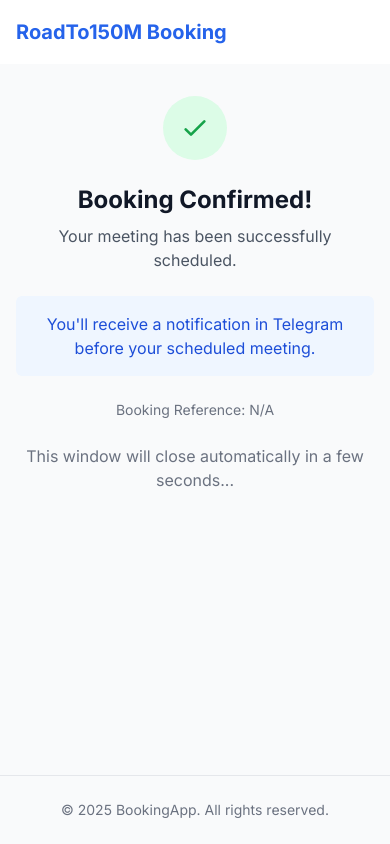
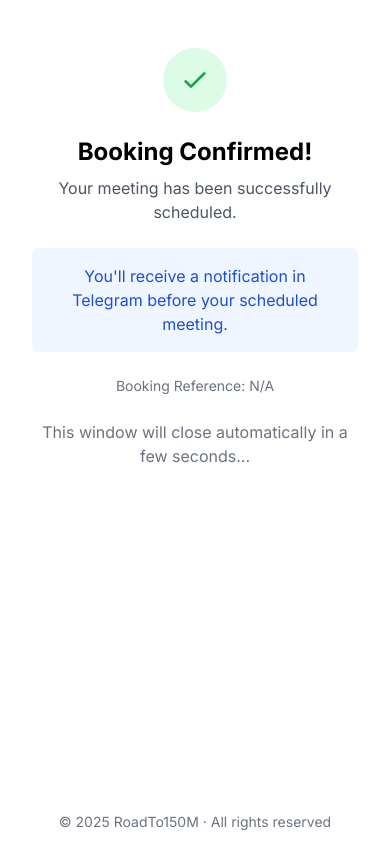
Before and after one commit to cramingle/roadto150M, a Next.js app: page /confirmation in a window 390 px wide. Built offline with nearby package versions, Linux system fonts and the light colour scheme.

Commit message:
Refactor styling and layout for Telegram Mini App integration. Enhance global CSS with theme variables, update layout structure for improved responsiveness, and optimize UI components for better user experience. Implement loading state in the home page and adjust booking form styles for consistency.

```diff
--- a/src/app/booking/page.tsx
+++ b/src/app/booking/page.tsx
@@ -196,11 +196,11 @@ export default function BookingPage() {
 
       case BookingStep.ERROR:
         return (
-          <div className="bg-red-50 border border-red-200 rounded-md p-4 text-center">
-            <p className="text-red-600 font-medium">{error || 'An error occurred'}</p>
+          <div className="tg-secondary-bg border border-red-300 rounded-xl p-5 text-center">
+            <p className="text-red-600 font-medium mb-4">{error || 'An error occurred'}</p>
             <button
               onClick={() => router.refresh()}
-              className="mt-3 bg-red-600 text-white px-4 py-2 rounded-md hover:bg-red-700 transition-colors"
+              className="tg-button py-2 px-4"
             >
               Try Again
             </button>
@@ -213,7 +213,7 @@ export default function BookingPage() {
   };
 
   return (
-    <div className="max-w-lg mx-auto px-4 py-8">
+    <div className="max-w-lg mx-auto">
       <h1 className="text-2xl font-bold mb-6 text-center">Book a Meeting</h1>
       {renderContent()}
     </div>
--- a/src/app/globals.css
+++ b/src/app/globals.css
@@ -2,21 +2,76 @@
 @tailwind components;
 @tailwind utilities;
 
-/* Base styling */
+/* Base styling optimized for Telegram Mini App */
 @layer base {
+  :root {
+    --tg-theme-bg-color: #ffffff;
+    --tg-theme-text-color: #000000;
+    --tg-theme-hint-color: #999999;
+    --tg-theme-link-color: #2481cc;
+    --tg-theme-button-color: #2481cc;
+    --tg-theme-button-text-color: #ffffff;
+    --tg-theme-secondary-bg-color: #f0f0f0;
+  }
+
   body {
-    @apply text-gray-900 bg-gray-50;
+    @apply text-gray-900;
+    background-color: var(--tg-theme-bg-color);
+    color: var(--tg-theme-text-color);
+    -webkit-font-smoothing: antialiased;
+    -moz-osx-font-smoothing: grayscale;
+    overscroll-behavior: none;
+    overflow-x: hidden;
+    padding: 0;
+    margin: 0;
   }
+
+  h1, h2, h3, h4, h5, h6 {
+    color: var(--tg-theme-text-color);
+  }
+
+  button {
+    border-radius: 8px;
+  }
+
+  a {
+    color: var(--tg-theme-link-color);
+  }
+}
+
+/* Telegram Mini App theme class */
+.tg-button {
+  background-color: var(--tg-theme-button-color);
+  color: var(--tg-theme-button-text-color);
+  border: none;
+  border-radius: 8px;
+  padding: 0.75rem 1rem;
+  font-weight: 500;
+  cursor: pointer;
+  transition: all 0.1s ease;
+}
+
+.tg-button:hover {
+  opacity: 0.9;
+}
+
+.tg-button:active {
+  transform: scale(0.98);
+}
+
+.tg-secondary-bg {
+  background-color: var(--tg-theme-secondary-bg-color);
 }
 
 /* Calendar custom styling */
 .react-calendar {
   width: 100%;
-  background-color: white;
+  background-color: var(--tg-theme-bg-color);
   padding: 1rem;
-  border-radius: 0.5rem;
-  border: 1px solid #e5e7eb;
-  box-shadow: 0 1px 2px 0 rgba(0, 0, 0, 0.05);
+  border-radius: 12px;
+  border: 1px solid rgba(0, 0, 0, 0.05);
+  box-shadow: 0 2px 6px rgba(0, 0, 0, 0.05);
+  font-family: inherit;
 }
 
 .react-calendar__navigation {
@@ -27,13 +82,13 @@
 
 .react-calendar__navigation button {
   min-width: 2.5rem;
-  color: #4b5563;
+  color: var(--tg-theme-text-color);
   padding: 0.25rem;
-  border-radius: 0.25rem;
+  border-radius: 8px;
 }
 
 .react-calendar__navigation button:hover:enabled {
-  background-color: #f3f4f6;
+  background-color: var(--tg-theme-secondary-bg-color);
 }
 
 .react-calendar__navigation button:disabled {
@@ -42,7 +97,7 @@
 }
 
 .react-calendar__navigation__label {
-  font-weight: 500;
+  font-weight: 600;
   font-size: 1.125rem;
 }
 
@@ -53,7 +108,7 @@
 .react-calendar__month-view__weekdays__weekday {
   text-align: center;
   font-size: 0.875rem;
-  color: #6b7280;
+  color: var(--tg-theme-hint-color);
   padding: 0.25rem 0;
 }
 
@@ -62,30 +117,72 @@
 }
 
 .react-calendar__tile {
-  border-radius: 9999px;
+  border-radius: 50%;
+  aspect-ratio: 1;
   padding: 0.5rem;
   text-align: center;
   font-size: 0.875rem;
+  margin: 2px;
 }
 
 .react-calendar__tile:hover:enabled {
-  background-color: #eff6ff;
+  background-color: rgba(36, 129, 204, 0.1);
 }
 
 .react-calendar__tile--active {
-  background-color: #2563eb;
-  color: white;
+  background-color: var(--tg-theme-button-color);
+  color: var(--tg-theme-button-text-color);
+  font-weight: 500;
 }
 
 .react-calendar__tile--active:hover:enabled {
-  background-color: #1d4ed8;
+  background-color: var(--tg-theme-button-color);
+  opacity: 0.9;
 }
 
 .react-calendar__tile--now {
-  background-color: #fefce8;
+  background-color: rgba(36, 129, 204, 0.15);
 }
 
 .react-calendar__tile:disabled {
-  opacity: 0.5;
+  opacity: 0.4;
   cursor: not-allowed;
 }
+
+/* Form styles */
+.form-input {
+  width: 100%;
+  padding: 0.75rem 1rem;
+  border: 1px solid rgba(0, 0, 0, 0.1);
+  border-radius: 8px;
+  background-color: var(--tg-theme-bg-color);
+  color: var(--tg-theme-text-color);
+  transition: border-color 0.2s ease;
+}
+
+.form-input:focus {
+  outline: none;
+  border-color: var(--tg-theme-button-color);
+  box-shadow: 0 0 0 2px rgba(36, 129, 204, 0.2);
+}
+
+/* Time slot styles */
+.time-slot {
+  padding: 12px;
+  border-radius: 8px;
+  font-weight: 500;
+  text-align: center;
+  transition: all 0.2s ease;
+  border: 1px solid rgba(0, 0, 0, 0.1);
+  background-color: var(--tg-theme-bg-color);
+}
+
+.time-slot:hover {
+  background-color: var(--tg-theme-secondary-bg-color);
+}
+
+.time-slot.selected {
+  background-color: var(--tg-theme-button-color);
+  color: var(--tg-theme-button-text-color);
+  border-color: var(--tg-theme-button-color);
+}
--- a/src/app/layout.tsx
+++ b/src/app/layout.tsx
@@ -1,14 +1,13 @@
-import { Header } from '@/components/layout/Header';
-import { Footer } from '@/components/layout/Footer';
 import './globals.css';
 import type { Metadata } from 'next';
 import { Inter } from 'next/font/google';
+import Script from 'next/script';
 
 const inter = Inter({ subsets: ['latin'] });
 
 export const metadata: Metadata = {
-  title: 'RoadTo150M Booking Schedule',
-  description: 'An easy-to-use booking application for scheduling meetings through Telegram',
+  title: 'RoadTo150M Booking',
+  description: 'Schedule meetings efficiently through Telegram',
 };
 
 export default function RootLayout({
@@ -20,15 +19,16 @@ export default function RootLayout({
     <html lang="en">
       <head>
         <meta name="viewport" content="width=device-width, initial-scale=1.0, maximum-scale=1.0, user-scalable=no" />
-        <script src="https://telegram.org/js/telegram-web-app.js"></script>
+        <Script src="https://telegram.org/js/telegram-web-app.js" strategy="beforeInteractive" />
       </head>
       <body className={inter.className}>
-        <div className="flex flex-col min-h-screen">
-          <Header />
-          <main className="flex-1 bg-gray-50">
+        <div className="flex flex-col min-h-screen max-w-md mx-auto">
+          <main className="flex-1 p-4">
             {children}
           </main>
-          <Footer />
+          <footer className="py-3 px-4 text-center text-sm text-gray-500">
+            <p>© 2025 RoadTo150M · All rights reserved</p>
+          </footer>
         </div>
       </body>
     </html>
--- a/src/app/page.tsx
+++ b/src/app/page.tsx
@@ -1,15 +1,18 @@
 'use client';
 
-import React, { useEffect } from 'react';
+import React, { useEffect, useState } from 'react';
 import { useRouter } from 'next/navigation';
 import Link from 'next/link';
-import { getBookingToken } from '@/lib/telegram';
+import { getBookingToken, initTelegramWebApp } from '@/lib/telegram';
 
 export default function Home() {
   const router = useRouter();
+  const [loading, setLoading] = useState(true);
 
-  // Check for token and redirect if available
+  // Initialize Telegram web app and check for token
   useEffect(() => {
+    initTelegramWebApp();
+
     // First try to get token from Telegram WebApp
     let token = getBookingToken();
 
@@ -21,43 +24,53 @@ export default function Home() {
 
     if (token) {
       router.push(`/booking?token=${token}`);
+    } else {
+      setLoading(false);
     }
   }, [router]);
 
+  if (loading) {
+    return (
+      <div className="flex justify-center items-center h-[70vh]">
+        <div className="animate-spin rounded-full h-12 w-12 border-t-2 border-b-2 border-blue-500"></div>
+      </div>
+    );
+  }
+
   return (
-    <div className="max-w-3xl mx-auto px-4 py-16 text-center">
-      <h1 className="text-4xl font-bold mb-6">Welcome to the RoadTo150M Booking Schedule</h1>
-      <p className="text-xl text-gray-600 mb-8">
-        This application helps you easily schedule meetings and appointments.
+    <div className="px-4 py-8 text-center">
+      <h1 className="text-3xl font-bold mb-4">RoadTo150M Booking</h1>
+      <p className="text-lg mb-8 text-gray-600">
+        Schedule meetings with ease
       </p>
 
-      <div className="bg-white rounded-lg shadow-md p-6 mb-10">
-        <h2 className="text-2xl font-semibold mb-4">How it works</h2>
-        <ol className="text-left space-y-4 mb-6">
-          <li className="flex gap-3">
-            <span className="flex-shrink-0 h-6 w-6 rounded-full bg-blue-600 flex items-center justify-center text-white">1</span>
-            <span>Access the application through a Telegram bot invitation</span>
+      <div className="rounded-xl tg-secondary-bg p-5 mb-8">
+        <h2 className="text-xl font-semibold mb-3">How it works</h2>
+        <ol className="text-left space-y-3 mb-4">
+          <li className="flex gap-2">
+            <span className="flex-shrink-0 h-6 w-6 rounded-full bg-blue-500 flex items-center justify-center text-white">1</span>
+            <span>Access via Telegram bot invitation</span>
           </li>
-          <li className="flex gap-3">
-            <span className="flex-shrink-0 h-6 w-6 rounded-full bg-blue-600 flex items-center justify-center text-white">2</span>
-            <span>Select an available date from the calendar</span>
+          <li className="flex gap-2">
+            <span className="flex-shrink-0 h-6 w-6 rounded-full bg-blue-500 flex items-center justify-center text-white">2</span>
+            <span>Select an available date</span>
           </li>
-          <li className="flex gap-3">
-            <span className="flex-shrink-0 h-6 w-6 rounded-full bg-blue-600 flex items-center justify-center text-white">3</span>
-            <span>Choose a time slot that works for you</span>
+          <li className="flex gap-2">
+            <span className="flex-shrink-0 h-6 w-6 rounded-full bg-blue-500 flex items-center justify-center text-white">3</span>
+            <span>Choose your preferred time slot</span>
           </li>
-          <li className="flex gap-3">
-            <span className="flex-shrink-0 h-6 w-6 rounded-full bg-blue-600 flex items-center justify-center text-white">4</span>
-            <span>Fill in your information and confirm the booking</span>
+          <li className="flex gap-2">
+            <span className="flex-shrink-0 h-6 w-6 rounded-full bg-blue-500 flex items-center justify-center text-white">4</span>
+            <span>Fill details and confirm booking</span>
           </li>
         </ol>
 
-        <p className="italic text-gray-500 text-sm">
-          Note: This application is designed to be accessed through a Telegram bot. If you're seeing this page directly, please contact the administrator for a proper booking link.
+        <p className="italic text-sm text-gray-500 mt-2">
+          This app is designed for Telegram Mini Apps.
         </p>
       </div>
 
-      <Link href="/booking" className="inline-block bg-blue-600 text-white py-3 px-8 rounded-md hover:bg-blue-700 transition-colors">
+      <Link href="/booking" className="tg-button inline-block py-3 px-8">
         Try Demo Booking
       </Link>
     </div>
--- a/src/components/booking/TimeSlots.tsx
+++ b/src/components/booking/TimeSlots.tsx
@@ -30,17 +30,11 @@ export const TimeSlots: React.FC<TimeSlotsProps> = ({
   return (
     <div className="mt-6">
       <h2 className="text-xl font-semibold mb-4">Available Times</h2>
-      <div className="grid grid-cols-2 md:grid-cols-3 gap-3">
+      <div className="grid grid-cols-2 gap-3">
         {timeSlots.map((slot, index) => (
           <button
             key={index}
-            className={`
-              p-3 rounded-md border text-center transition-colors
-              ${isSelected(slot)
-                ? 'bg-blue-600 text-white border-blue-600'
-                : 'bg-white hover:bg-blue-50 border-gray-300'
-              }
-            `}
+            className={`time-slot ${isSelected(slot) ? 'selected' : ''}`}
             onClick={() => onSelectSlot(slot)}
           >
             {slot.start} - {slot.end}
```
Also changed, not shown: src/components/booking/BookingForm.tsx (+20 -17 lines), src/components/booking/CalendarView.tsx (+13 -8 lines), src/lib/telegram.ts (+31 -0 lines).
